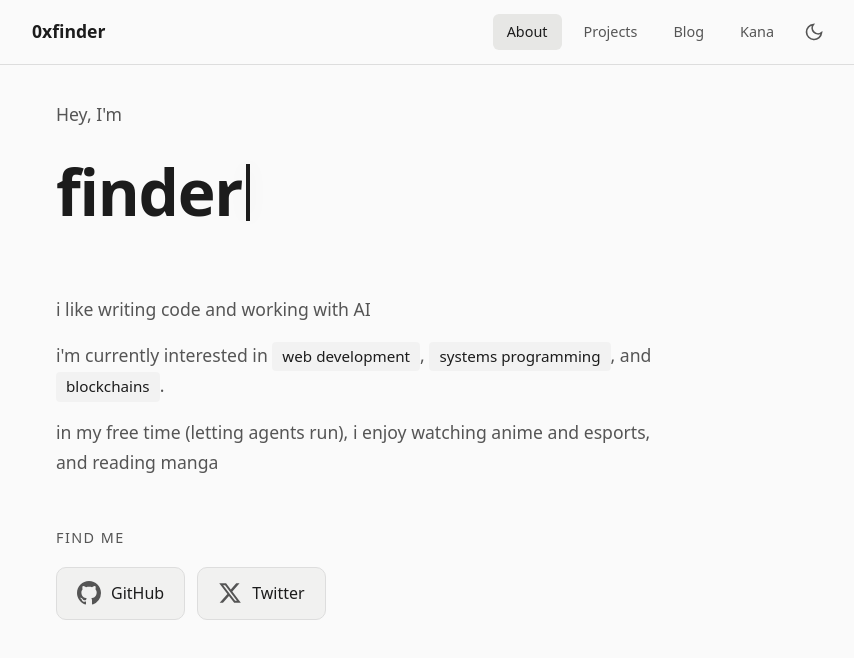
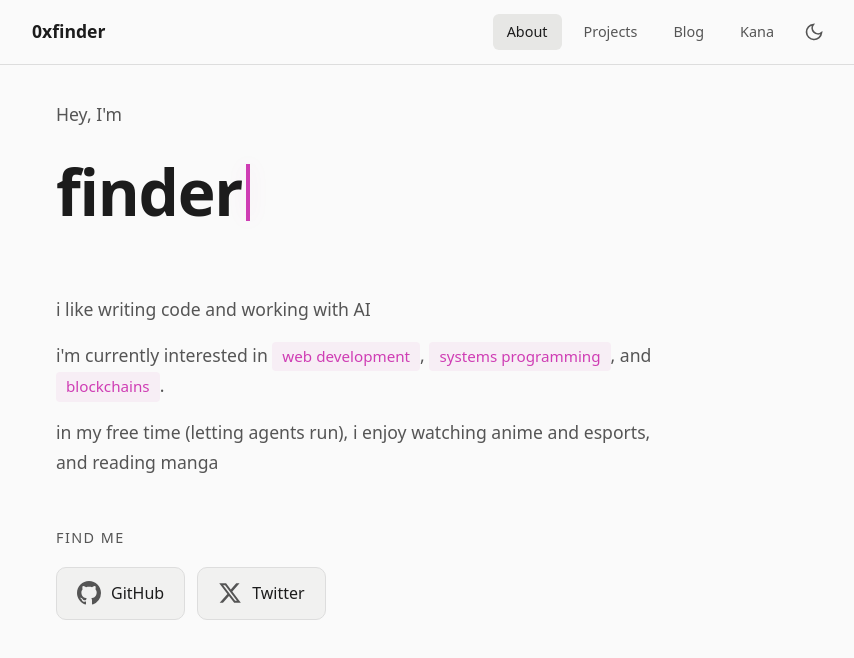
Before and after one commit to 0xfinder/0xfinder.github.io, a SvelteKit app: page / in a window 1280 px wide. Shown: the top 658 px of the page, without its empty margins (208-1062 px from the left). Built offline with nearby package versions, Linux system fonts and the light colour scheme; a web font is replaced by a local one.

Commit message:
feat: switch accent to pink/magenta, white kana strokes, accent details in blog

```diff
--- a/src/app.css
+++ b/src/app.css
@@ -50,11 +50,13 @@
   --text-primary: #e5e5e5;
   --text-secondary: #d4d4d4;
   --text-muted: #a3a3a3;
-  --accent: #e5e5e5;
-  --accent-dim: #ffffff12;
-  --accent-glow: #ffffff18;
+  --accent: #ffa0ef;
+  --accent-dim: #ffa0ef14;
+  --accent-glow: #ffa0ef26;
   --border: #333;
   --link: #bbb;
+  --kana-stroke: #ffffff;
+  --kana-glow: #ffffff2e;
   --correct: #4ade80;
   --wrong: #f87171;
 }
@@ -66,11 +68,13 @@
   --text-primary: #1c1c1c;
   --text-secondary: #555;
   --text-muted: #888;
-  --accent: #1c1c1c;
-  --accent-dim: #00000008;
-  --accent-glow: #00000010;
+  --accent: #cf3db4;
+  --accent-dim: #cf3db410;
+  --accent-glow: #cf3db41c;
   --border: #ddd;
   --link: #555;
+  --kana-stroke: #1c1c1c;
+  --kana-glow: transparent;
   --correct: #15803d;
   --wrong: #dc2626;
 }
--- a/src/lib/components/StrokeDiagram.svelte
+++ b/src/lib/components/StrokeDiagram.svelte
@@ -137,9 +137,9 @@
 	}
 
 	.stroke {
-		stroke: var(--accent);
+		stroke: var(--kana-stroke);
 		stroke-width: 3;
-		filter: drop-shadow(0 0 4px var(--accent-glow));
+		filter: drop-shadow(0 0 4px var(--kana-glow));
 		opacity: 0;
 	}
 
--- a/src/routes/+page.svelte
+++ b/src/routes/+page.svelte
@@ -89,10 +89,6 @@ onMount(() => {
 		align-items: center;
 	}
 
-	.accent {
-		color: var(--accent);
-	}
-
 	.cursor {
 		width: 4px;
 		height: 0.9em;
--- a/src/routes/blog/+page.svelte
+++ b/src/routes/blog/+page.svelte
@@ -104,13 +104,14 @@
 	}
 
 	.post-card:hover {
-		border-color: var(--text-secondary);
+		border-color: var(--accent);
+		box-shadow: 0 0 24px var(--accent-glow);
 		transform: translateX(4px);
 	}
 
 	.date {
 		font-size: 0.85rem;
-		color: var(--text-muted);
+		color: var(--accent);
 		font-family: 'Geist Mono', monospace;
 	}
 
```
Also changed, not shown: src/routes/blog/[slug]/+page.svelte (+6 -5 lines).
